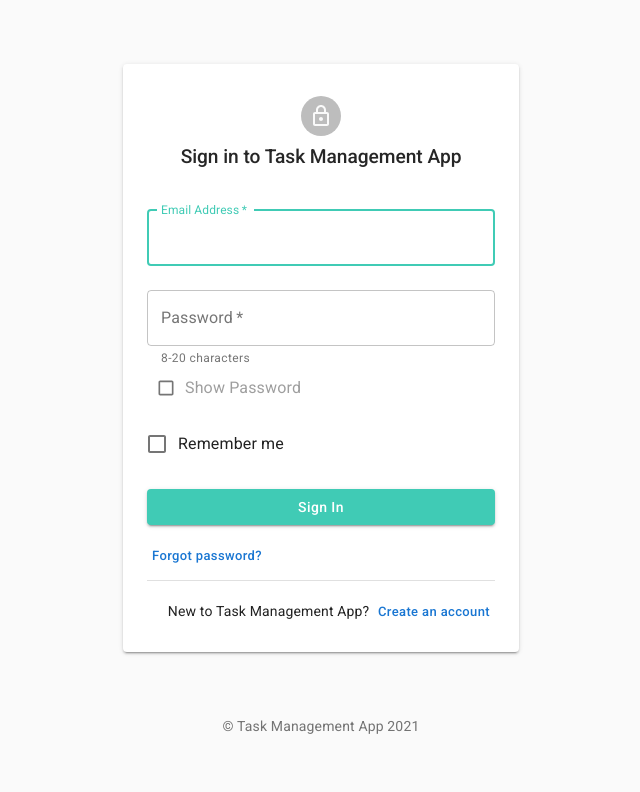
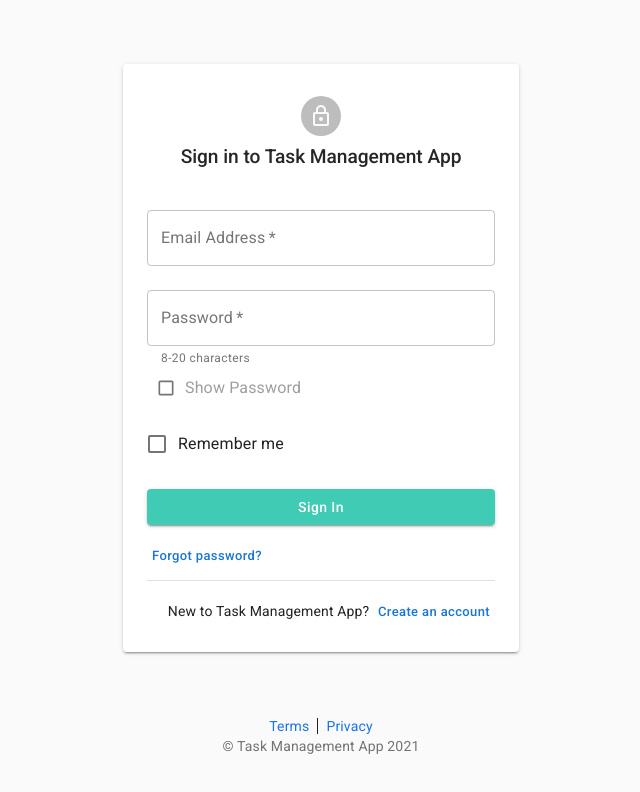
Before and after one commit to zuka-e/laravel-react-task-spa, a React (Create React App) app in the folder frontend/: page /login in a window 1280 px wide. Shown: the top 792 px of the page, without its empty margins (319-959 px from the left). Built offline with nearby package versions, Linux system fonts and the light colour scheme; no server answers.

Commit message:
Update the layout for the auth form

```diff
--- a/frontend/src/layouts/FormLayout.tsx
+++ b/frontend/src/layouts/FormLayout.tsx
@@ -1,6 +1,13 @@
 import React from 'react';
 import { makeStyles, createStyles, Theme } from '@material-ui/core/styles';
-import { Container, Card, Avatar, Typography, Box } from '@material-ui/core';
+import {
+  Container,
+  Card,
+  Avatar,
+  Typography,
+  Box,
+  Grid,
+} from '@material-ui/core';
 import { Alert, AlertTitle } from '@material-ui/lab';
 import LockOutlinedIcon from '@material-ui/icons/LockOutlined';
 import { APP_NAME } from '../config/app';
@@ -38,7 +45,7 @@ const FormLayout: React.FC<FormLayoutProps> = (props) => {
   const { children, title, message } = props;
   const classes = useStyles();
 
-  const FlashMessage = () => (
+  const ErrorMessage = () => (
     <Alert className={classes.errorBox} severity='error' elevation={2}>
       <AlertTitle>Error</AlertTitle>
       {message}
@@ -48,7 +55,7 @@ const FormLayout: React.FC<FormLayoutProps> = (props) => {
   return (
     <Container component='main' maxWidth='xs'>
       <Card className={classes.paper} elevation={2}>
-        {!!message && <FlashMessage />}
+        {message && <ErrorMessage />}
         <Avatar className={classes.avatar}>
           <LockOutlinedIcon />
         </Avatar>
@@ -58,7 +65,20 @@ const FormLayout: React.FC<FormLayoutProps> = (props) => {
         {children}
       </Card>
       <Box mt={8}>
-        <Copyright />
+        <Grid container direction='column' alignItems='center'>
+          <Grid item>
+            <a href='/terms' target='_blank'>
+              Terms
+            </a>
+            <Box display='inline' borderLeft='1px solid' ml={1} pl={1} />
+            <a href='/privacy' target='_blank'>
+              Privacy
+            </a>
+          </Grid>
+          <Grid item>
+            <Copyright />
+          </Grid>
+        </Grid>
       </Box>
     </Container>
   );
--- a/frontend/src/pages/auth/SignIn.tsx
+++ b/frontend/src/pages/auth/SignIn.tsx
@@ -9,7 +9,6 @@ import {
   TextField,
   Checkbox,
   FormControlLabel,
-  Typography,
   Button,
   Divider,
   Grid,
@@ -104,7 +103,6 @@ const SignIn: React.FC = () => {
             id='email'
             label='Email Address'
             autoComplete='email'
-            autoFocus
             {...register('email')}
             helperText={errors?.email?.message}
             error={!!errors?.email}
@@ -156,9 +154,7 @@ const SignIn: React.FC = () => {
           <Divider className={classes.divider} />
           <Grid container justify='flex-end'>
             <Grid item>
-              <Typography display='inline' variant='body2'>
-                New to {APP_NAME}?&nbsp;
-              </Typography>
+              New to {APP_NAME}?&nbsp;
               <Button size='small' onClick={() => history.push('/register')}>
                 <span className={classes.link}>Create an account</span>
               </Button>
```
